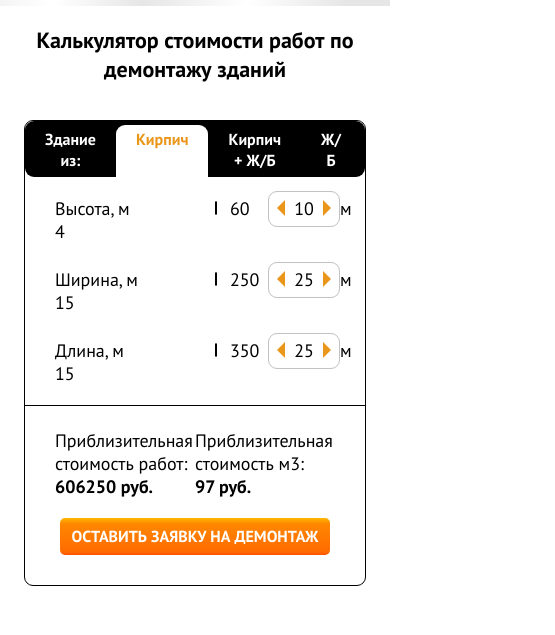
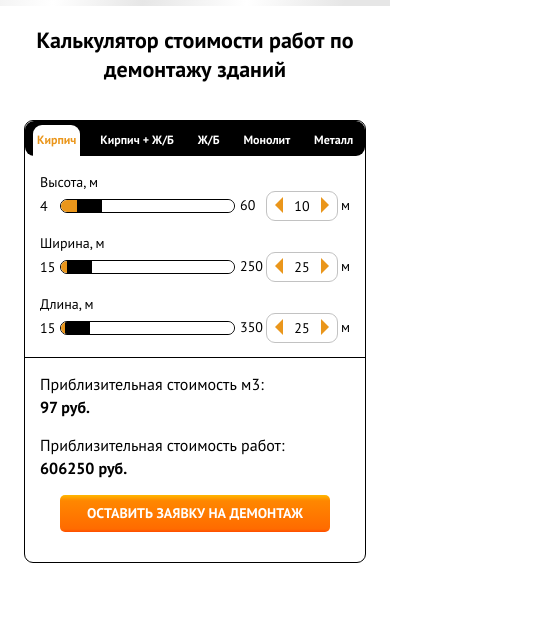
Before and after one commit to aldjanaliev/terminator, a plain HTML site: page index.html in a window 390 px wide. Shown: the part 4620-5255 px from the top of the page, 555 px wide, since content can reach past the window. Drawn offline with Linux system fonts and the light colour scheme; a script that the page names is missing.

Commit message:
media points

```diff
--- a/css/media.css
+++ b/css/media.css
@@ -657,6 +657,82 @@
   .trash .section-title{
     text-align: left;
   }
+  .range-head{
+    font-size: 12px;
+    padding-right: 10px;
+  }
+  .range-head span{
+    padding: 4px 10px 6px;
+  }
+  span.range-head_item__title{
+    width: 80px;
+  }
+  .range-in{
+    font-size: 14px;
+  }
+  .range-count_num{
+    font-size: 14px;
+  }
+  .range-footer_half{
+    font-size: 16px;
+  }
+  .range-count{
+    height: 30px;
+    top: -3px;
+  }
+  .range-count_arrow{
+    margin-top: 5px;
+  }
+  .range-body__active{
+    padding: 15px;
+  }
+  .range-in_desc{
+    width: 120px;
+  }
+  .range-in_right{
+    padding-left: 0;
+    width: 110px;
+  }
+  .range-in_max{
+    padding: 0;
+    width: 23px;
+  }
+  .range-in_left{
+    width: 140px;
+  }
+  .range-in_mid {
+    width: calc(100% - 270px);
+  }
+  .range-body__main .range-in_desc{
+    width: 80px;
+  }
+  .range-body__main .range-in_left{
+    width: 100px;
+  }
+  .range-body__main .range-in_mid {
+    width: calc(100% - 230px);
+  }
+  .range-footer_half{
+    max-width: 100%;
+    width: 100%;
+  }
+  .range-footer_half:nth-child(2){
+    order: -1;
+    padding-bottom: 15px;
+  }
+  .range-footer{
+    padding: 15px 15px 30px;
+  }
+  .range-footer_btn{
+    padding-top: 15px;
+  }
+  .range-head_item:hover .range-head_hint,
+  .range-head_item::before{
+    display: none;
+  }
+  .range .cycle_btn{
+    font-size: 14px;
+  }
 }
 @media screen and (max-width: 480px) {
   .tech_logo{
@@ -748,4 +824,36 @@
     font-size: 14px;
     line-height: 14px;
   }
+  .range-head{
+    padding-right: 0;
+    justify-content: space-around;
+  }
+  span.range-head_item__title{
+    display: none;
+  }
+  .range-head span{
+    padding: 4px 4px 6px;
+  }
+  .range-in{
+    flex-wrap: wrap;
+    padding-bottom: 12px;
+  }
+  .range-in_left{
+    width: 100%!important;
+  }
+  .range-in_mid{
+    width: calc(100% - 115px)!important;
+    position: relative;
+    padding-left: 20px;
+  }
+  .range-in_min{
+    display: none;
+  }
+  .range-in_mid-min{
+    left: 0;
+    top: 1px;
+    width: 15px;
+    position: absolute;
+    display: block;
+  }
 }
--- a/css/style.css
+++ b/css/style.css
@@ -2528,6 +2528,47 @@ span.range-head_item__title{
   background: #fff;
   color: #EA961B;
 }
+.range-head_item{
+  position: relative;
+}
+.range-head_item:hover{
+  color: #EA961B;
+}
+.range-head_item:hover .range-head_hint{
+  display: block;
+}
+.range-head_hint{
+  display: none;
+  position: absolute;
+  left: 90%;
+  bottom: 80%;
+  padding: 10px;
+  background: #E7E7E7;
+  border-radius: 5px;
+  font-size: 12px;
+  line-height: 14px;
+  font-style: italic;
+  color: #000;
+  box-shadow: 1px 1px 3px 0px rgba(0,0,0,0.2);
+}
+.range-head_item:last-child .range-head_hint{
+  left: -90%;
+}
+.range-head_item::before{
+  content: '?';
+  position: absolute;
+  width: 24px;
+  line-height: 22px;
+  background: #fff;
+  border: 1px solid #EA961B;
+  border-radius: 50%;
+  color: #EA961B;
+  font-size: 16px;
+  text-align: center;
+  display: block;
+  right: -16px;
+  top: -11px;
+}
 .range-footer{
   border-top: 1px solid #000;
   padding: 23px 30px 30px;
@@ -2585,6 +2626,9 @@ span.range-head_item__title{
 }
 .range-in_mid{
   width: calc(100% - 340px);
+}
+.range-in_mid-min{
+  display: none;
 }
 .range-in_right{
   width: 150px;
@@ -2642,6 +2686,7 @@ input[type=range]  {
   border-radius: 44px;
   border: 1px solid #000;
   overflow: hidden;
+  margin-top: 5px;
 }
 input[type=range]::-webkit-slider-runnable-track {
   border-radius: 44px;
--- a/index.html
+++ b/index.html
@@ -326,16 +326,32 @@
 					<div class="range">
 						<div class="range-head">
 							<span class="range-head_item__title">Здание из:</span>
-							<span class="range-head_item range-head_item__active" data-price="97">Кирпич</span>
-							<span class="range-head_item" data-price="150">Кирпич + Ж/Б</span>
-							<span class="range-head_item" data-price="180">Ж/Б</span>
-							<span class="range-head_item" data-price="1500">Монолит</span>
-							<span class="range-head_item range-head_item__iron" data-price="7500">Металл</span>
+							<span class="range-head_item range-head_item__active" data-price="97">
+								<i class="range-head_hint">Здания преимущественно из кирпича. В основном, небольшие жилые дома, пристройки</i>
+								Кирпич
+							</span>
+							<span class="range-head_item" data-price="150">
+								<i class="range-head_hint">Здания из кирпича с железобетонными перекрытиями и др. частями. В основном, многоквартирные жилые дома и административные здания</i>
+								Кирпич + Ж/Б
+							</span>
+							<span class="range-head_item" data-price="180">
+								<i class="range-head_hint">Здания преимущественно из железобетона. В основном, промышленные здания (заводы, фабрики, градирни)</i>
+								Ж/Б
+							</span>
+							<span class="range-head_item" data-price="1500">
+								<i class="range-head_hint">Монолитный железобетонный блок. Например, монолитный фундамент или бетонные плиты</i>
+								Монолит
+							</span>
+							<span class="range-head_item range-head_item__iron" data-price="7500">
+								<i class="range-head_hint">Все типы металлоконструкций (трубы, резервуары, коммуникации), а также металлические части зданий. Любые типы металлов (как черные, так и цветные)</i>
+								Металл
+							</span>
 						</div>
 						<div class="range-body range-body__main range-body__active">
 							<div class="range-in">
 								<div class="range-in_left"><span class="range-in_desc">Высота, м </span><span class="range-in_min">4</span></div>
 								<div class="range-in_mid">
+									<span class="range-in_mid-min">4</span>
 									<input type="range" min="4" max="60" value="10" step="1" class="range-input">
 								</div>
 								<div class="range-in_right">
@@ -352,6 +368,7 @@
 							<div class="range-in">
 								<div class="range-in_left"><span class="range-in_desc">Ширина, м</span><span class="range-in_min">15</span></div>
 								<div class="range-in_mid">
+									<span class="range-in_mid-min">15</span>
 									<input type="range" min="15" max="250" value="25" step="1" class="range-input">
 								</div>
 								<div class="range-in_right">
@@ -368,6 +385,7 @@
 							<div class="range-in">
 								<div class="range-in_left"><span class="range-in_desc">Длина, м</span><span class="range-in_min">15</span></div>
 								<div class="range-in_mid">
+									<span class="range-in_mid-min">15</span>
 									<input type="range" min="15" max="350" value="25" step="1" class="range-input">
 								</div>
 								<div class="range-in_right">
@@ -386,6 +404,7 @@
 							<div class="range-in">
 								<div class="range-in_left"><span class="range-in_desc">Вес конструкции, т </span><span class="range-in_min">15</span></div>
 								<div class="range-in_mid">
+									<span class="range-in_mid-min">15</span>
 									<input type="range" min="15" max="490" value="25" step="1" class="range-input">
 								</div>
 								<div class="range-in_right">
```
